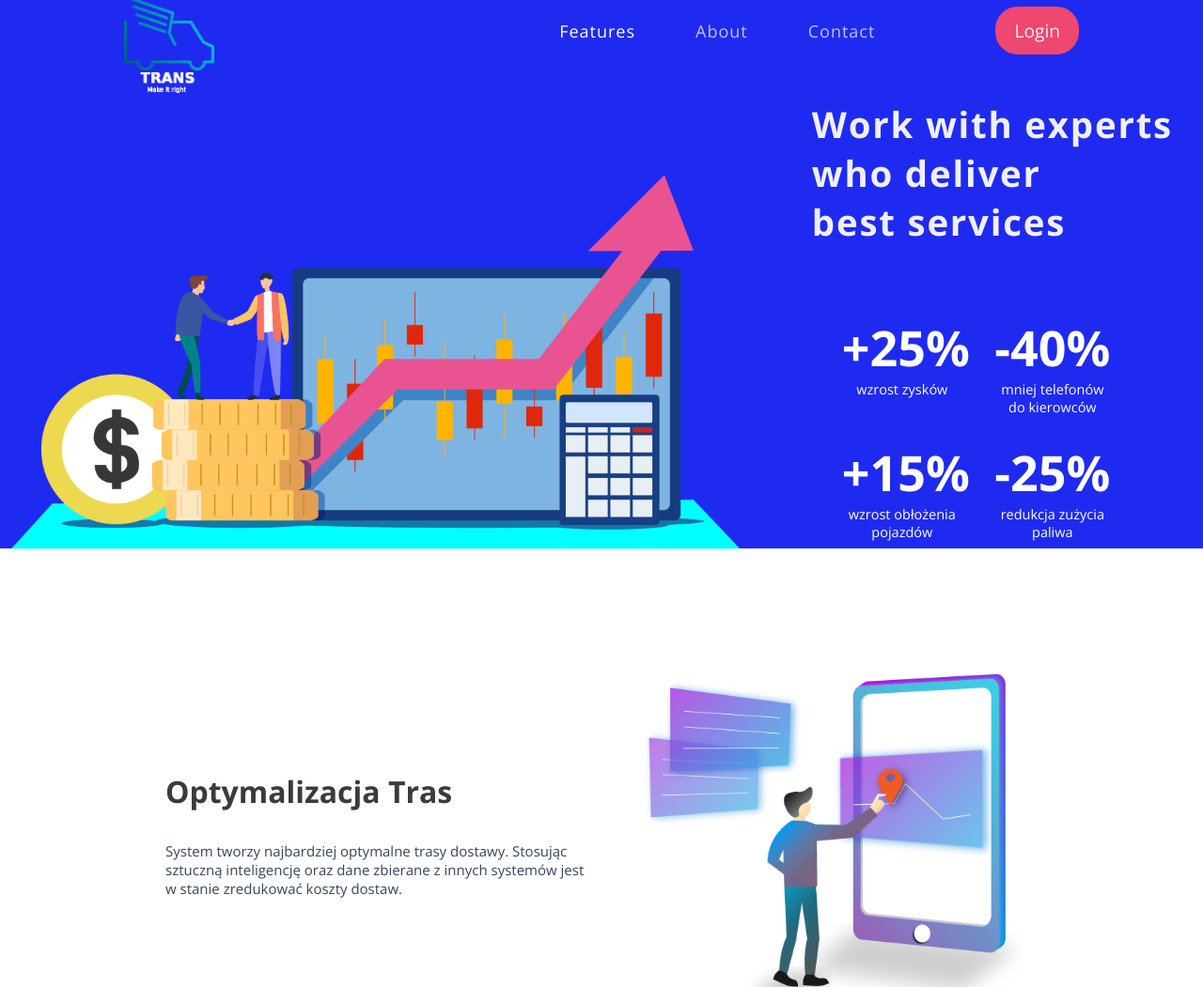
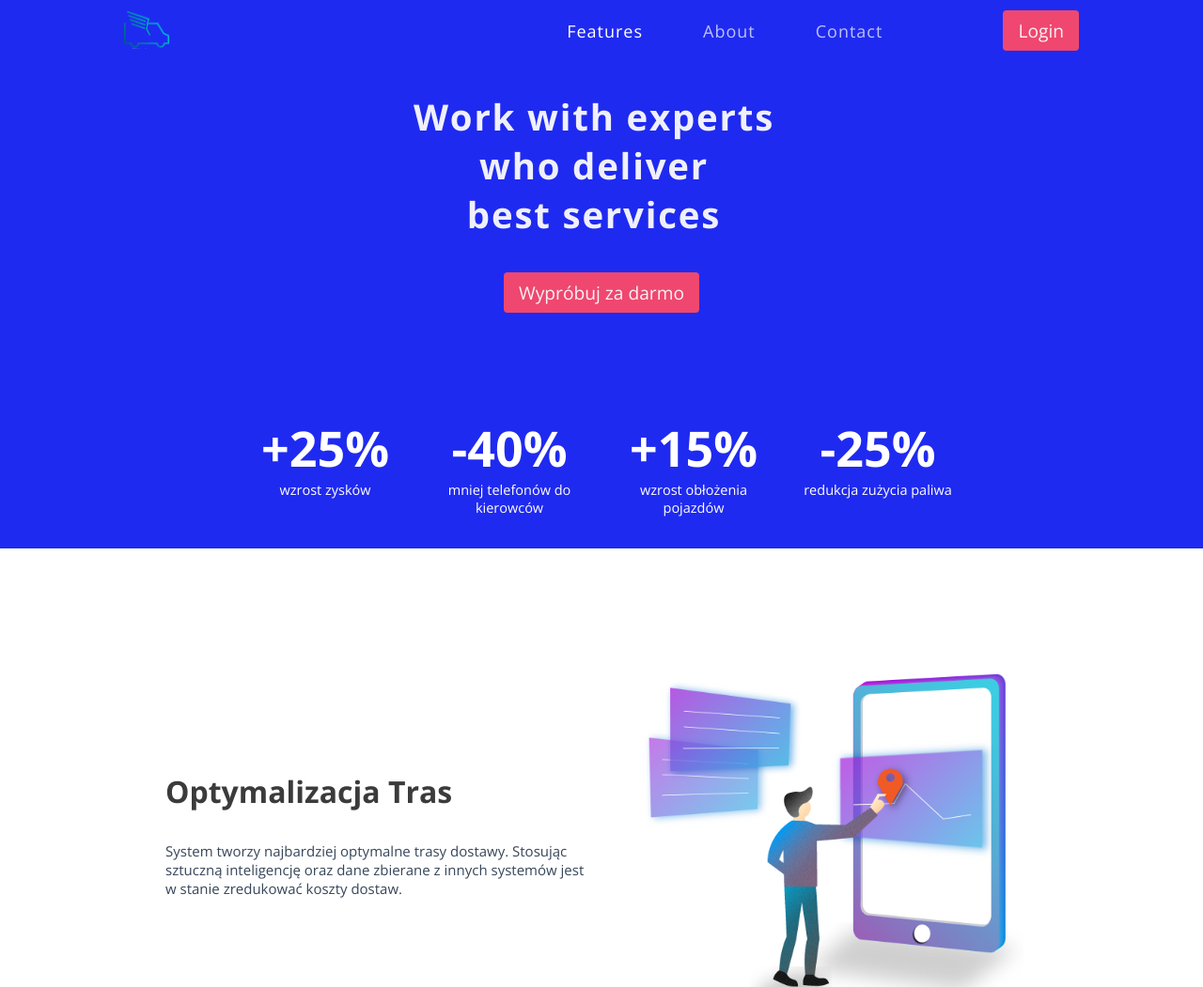
Before and after one commit to kamosz08/trans-front, a Gatsby site: page / in a window 1280 px wide. Shown: the top 1051 px of the page at 94% size. Built offline with nearby package versions, Linux system fonts and the light colour scheme; Gatsby itself is replaced by a stand-in of ours.

Commit message:
Restyling

```diff
--- a/src/components/Layout.tsx
+++ b/src/components/Layout.tsx
@@ -1,11 +1,17 @@
 import React from 'react';
 import { Footer } from './Footer';
 import { Navbar } from './Navbar';
+import { Box } from './styled/Box';
 
 export const Layout: React.FC = ({ children }) => (
   <>
     <Navbar />
-    {children}
+    <Box
+      mb={4}
+      minHeight="calc(100vh - 224px)"
+    >
+      {children}
+    </Box>
     <Footer />
   </>
 );
--- a/src/components/Navbar.tsx
+++ b/src/components/Navbar.tsx
@@ -45,13 +45,12 @@ export const Navbar: React.FC = () => (
     <NavbarInnerWrapper>
       <Box
         maxWidth="160px"
-        mb="-32px"
       >
         <StaticImage
-          src="../images/logo_white.png"
+          src="../images/logo_no_text.png"
           alt="logo"
           layout="constrained"
-          width={96}
+          width={48}
           quality={100}
           placeholder="blurred"
         />
--- a/src/components/index/CounterStat.tsx
+++ b/src/components/index/CounterStat.tsx
@@ -19,7 +19,7 @@ export const CounterStat: React.FC<Props> = ({ secondaryText, ...rest }) => {
     <Box
       textAlign="center"
       color="white"
-      width="128px"
+      width="164px"
       ml="16px"
       mr="16px"
     >
--- a/src/components/index/Header.tsx
+++ b/src/components/index/Header.tsx
@@ -1,15 +1,15 @@
 import React from 'react';
-import { StaticImage } from 'gatsby-plugin-image';
 import styled from '@emotion/styled';
-import CountUp, { useCountUp } from 'react-countup';
 import { theme } from '../../theme';
 import { Box } from '../styled/Box';
 import { CounterStat } from './CounterStat';
+import { Button } from '../styled/Button';
 
 const Wrapper = styled.div`
   display: flex;
-  justify-content: space-between;
-  align-items: flex-end;
+  flex-wrap: wrap;
+  justify-content: center;
+  align-items: center;
   width: 100%;
   max-width: 1400px;
 
@@ -18,36 +18,12 @@ const Wrapper = styled.div`
   }
 `;
 
-const ImageWrapper = styled.div`
+const WrapperWithBackground = styled.div`
+  width: 100%;
   display: flex;
-  margin-bottom: -2.5px;
-
-  @media (max-width: 1200px) {
-    display: none;
-  }
-`;
-
-const Card = styled.div`
-  width: 240px;
-  height: 220px;
-  border-radius: 16px;
-  padding: 32px 32px;
-  margin-right: 16px;
-  background-color: ${theme.colors.secondaryBlue};
-`;
-
-const SecondaryTitle = styled.p`
-  color: #cee0dfe0;
-  font-size: 0.8rem;
-  font-weight: 600;
-  text-transform: uppercase;
-`;
-
-const CardTitle = styled.p`
-  margin-top: 16px;
-  color: #fbfbfbf2;
-  font-size: 1.8rem;
-  font-weight: 600;
+  justify-content: center;
+  height: 520px;
+  background-color: ${theme.colors.blue};
 `;
 
 const Title = styled.p`
@@ -58,31 +34,13 @@ const Title = styled.p`
   font-size: 2.4rem;
   letter-spacing: 1.8px;
   font-weight: 600;
+  width: 100%;
+  text-align: center;
 `;
 
 export const Header: React.FC = () => (
-  <>
-    <Box
-      width="100%"
-      display="flex"
-      justifyContent="center"
-      height="520px"
-      backgroundColor={theme.colors.blue}
-    >
+  <WrapperWithBackground>
     <Wrapper>
-
-        <ImageWrapper>
-          <StaticImage
-            src="../../images/buissness.png"
-            alt="future"
-            layout="constrained"
-            width={800}
-            quality={100}
-            placeholder="blurred"
-          />
-        </ImageWrapper>
-
-        <Box>
       <Title>
         Work with experts
         <br />
@@ -90,21 +48,19 @@ export const Header: React.FC = () => (
         <br />
         best services
       </Title>
-
+      <Box
+        width="100%"
+        display="flex"
+        justifyContent="center"
+      >
+        <Button>Wypróbuj za darmo</Button>
+      </Box>
       <Box
         mb="8px"
         mt="64px"
         display="flex"
         padding="8px 32px"
       >
-            {/* <Card>
-              <SecondaryTitle>What we do best</SecondaryTitle>
-              <CardTitle>Fleet management</CardTitle>
-            </Card>
-            <Card>
-              <SecondaryTitle>What we do best</SecondaryTitle>
-              <CardTitle>Minimize fuel costs</CardTitle>
-            </Card> */}
         <CounterStat
           secondaryText="wzrost zysków"
           start={0}
@@ -115,11 +71,7 @@ export const Header: React.FC = () => (
           start={0}
           end={-40}
         />
-          </Box>
-          <Box
-            display="flex"
-            padding="8px 32px"
-          >
+
         <CounterStat
           secondaryText="wzrost obłożenia pojazdów"
           start={0}
@@ -131,10 +83,6 @@ export const Header: React.FC = () => (
           end={-25}
         />
       </Box>
-        </Box>
-
     </Wrapper>
-    </Box>
-
-  </>
+  </WrapperWithBackground>
 );
--- a/src/components/styled/Button.tsx
+++ b/src/components/styled/Button.tsx
@@ -5,13 +5,13 @@ import {
 import { theme } from '../../theme';
 
 export const Button = styled.button<SpaceProps & LayoutProps & TypographyProps & ColorProps>`
-  padding: 12px 20px;
+  padding: 8px 16px;
   font-size: 1.2rem;
   color: #fbfbfbf2 !important;
   background-color: ${theme.colors.pink};
   cursor: pointer;
   outline: none;
-  border-radius: 24px;
+  border-radius: 4px;
 
   &:hover {
     background-color: ${theme.colors.pinkHover};
--- a/src/main.css
+++ b/src/main.css
@@ -1,3 +1,9 @@
+html {
+  height: 100%;
+}
+body {
+  min-height: 100%;
+}
 * {
   margin: 0;
   padding: 0;
--- a/src/pages/index.tsx
+++ b/src/pages/index.tsx
@@ -1,6 +1,5 @@
 import * as React from 'react';
-import { Link, PageProps } from 'gatsby';
-import Zoom from 'react-reveal/Zoom';
+import { PageProps } from 'gatsby';
 import config from 'react-reveal/globals';
 
 import { Layout } from '../components/Layout';
@@ -16,13 +15,6 @@ const IndexPage = (props: PageProps) => {
     <Layout>
       <Header />
       <Features />
-      <Link to="/app">Try it now</Link>
-      asdasdasd
-      asdasd
-      {Array(100).fill(1).map((item, idx) => <div>{idx}</div>)}
-      <Zoom>
-        <p>Markup that will be revealed on scroll</p>
-      </Zoom>
     </Layout>
   );
 };
```
Also changed, not shown: src/pages/404.tsx (+7 -1 lines), src/images/logo_no_text.png (added). Lines whose indentation alone changed are shown as unchanged.
